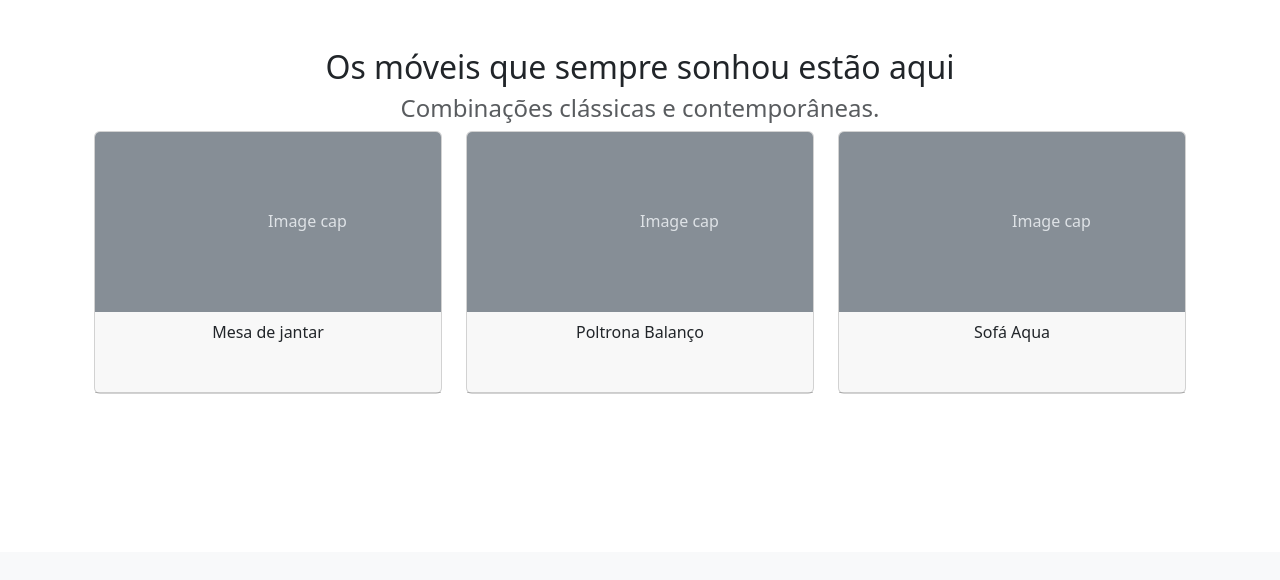
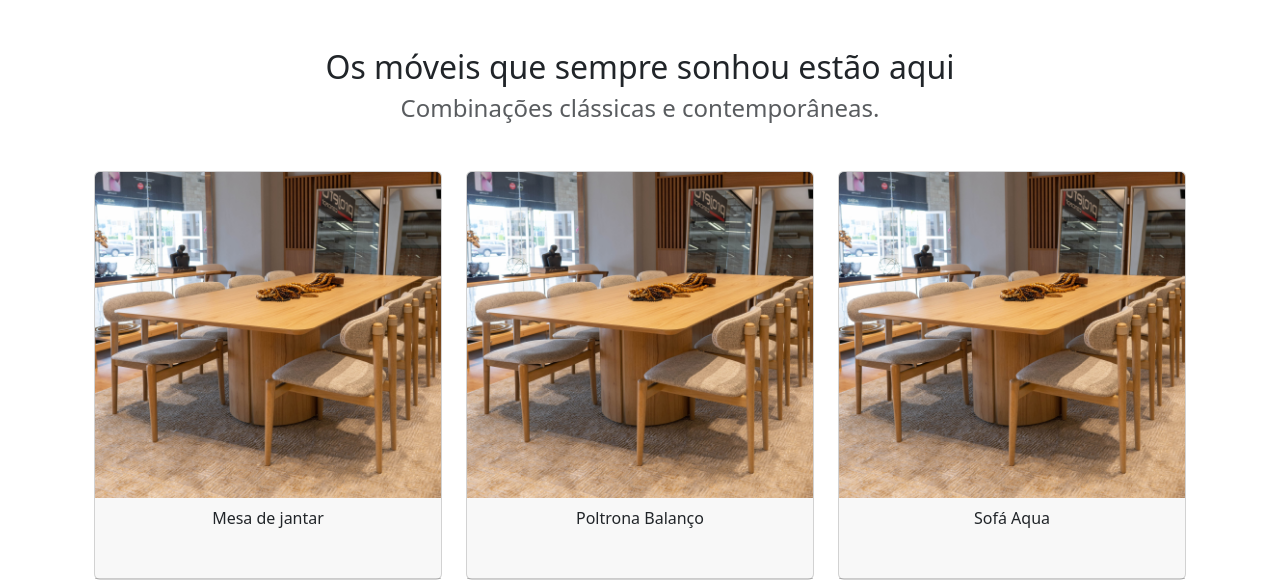
Before and after one commit to SpoonManiac/Site-de-Moveis, a Flask app: page / in a window 1280 px wide. Shown: the part 248-828 px from the top of the page. Before the commit the page ends 642 px from the top, so only its background shows below. Run offline with Flask 3, Linux system fonts and the light colour scheme.

Commit message:
Corrigindo erros de imagem

```diff
--- a/templates/index.html
+++ b/templates/index.html
@@ -48,11 +48,11 @@
       <h2 class="text-center mt-5">Os móveis que sempre sonhou estão aqui</h2>
       <h4 class="text-center mt-6 text-muted">Combinações clássicas e contemporâneas.</h4>
 
-      <div class="container row mx-auto g-4">
+      <div class="container row mx-auto g-4 mt-4">
           {% for cate in cat %}
         <div class="col-6 col-md-4 col-xxl-2">
         <div class="card">
-            <svg class="bd-placeholder-img card-img-top" width="100%" height="180" xmlns="http://www.w3.org/2000/svg" role="img" aria-label="Espaço reservado: tampa da imagem" preserveAspectRatio="xMidYMid slice" focusable="false"><title>Placeholder</title><rect width="100%" height="100%" fill="#868e96"></rect><text x="50%" y="50%" fill="#dee2e6" dy=".3em">Image cap</text></svg>
+            <img class="card-img-top" src="/static/img/mesa-lua.png" alt="mesa-lua">
             <div class="card-header">
             <p class="text-center"><font style="vertical-align: inherit;"><font style="vertical-align: inherit;">
               {{ cate.nome }}<br>
```
Also changed, not shown: index.html (added, +10 -0 lines).
